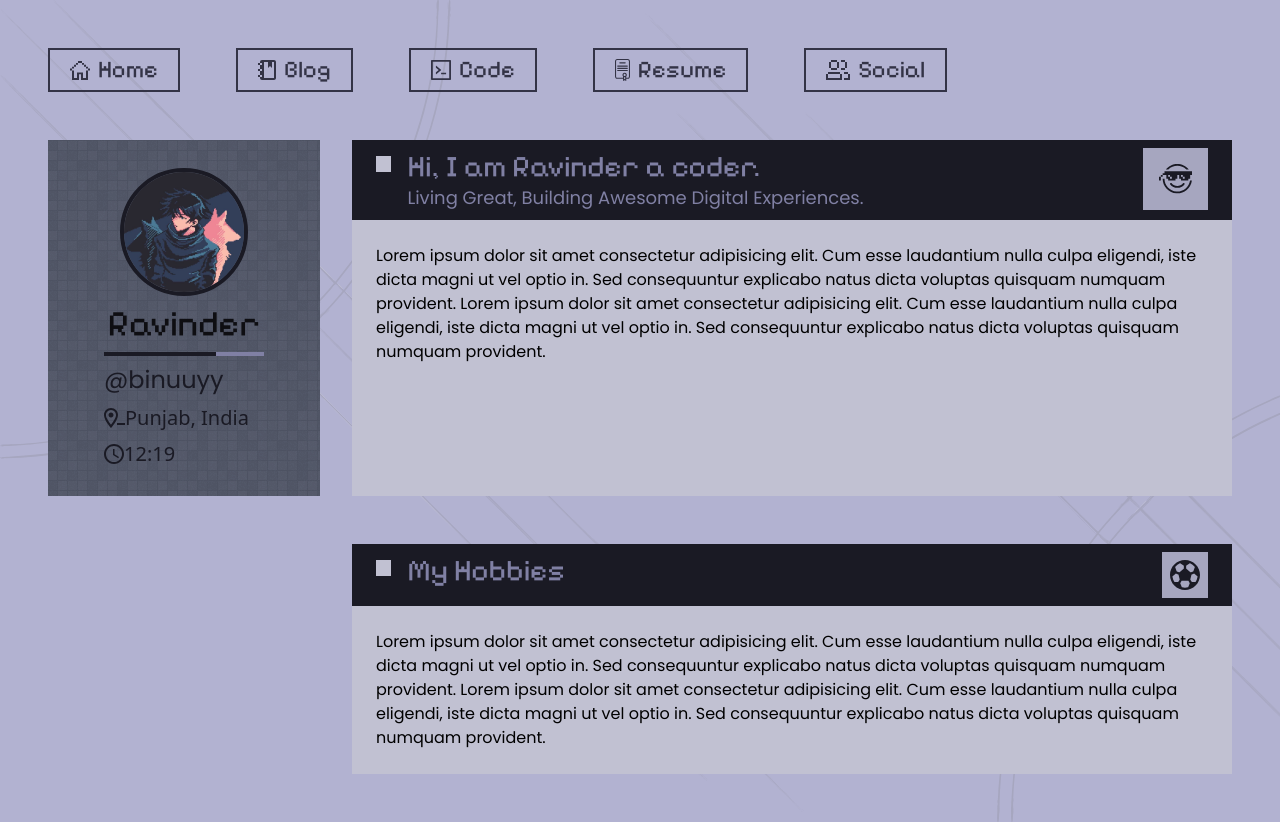
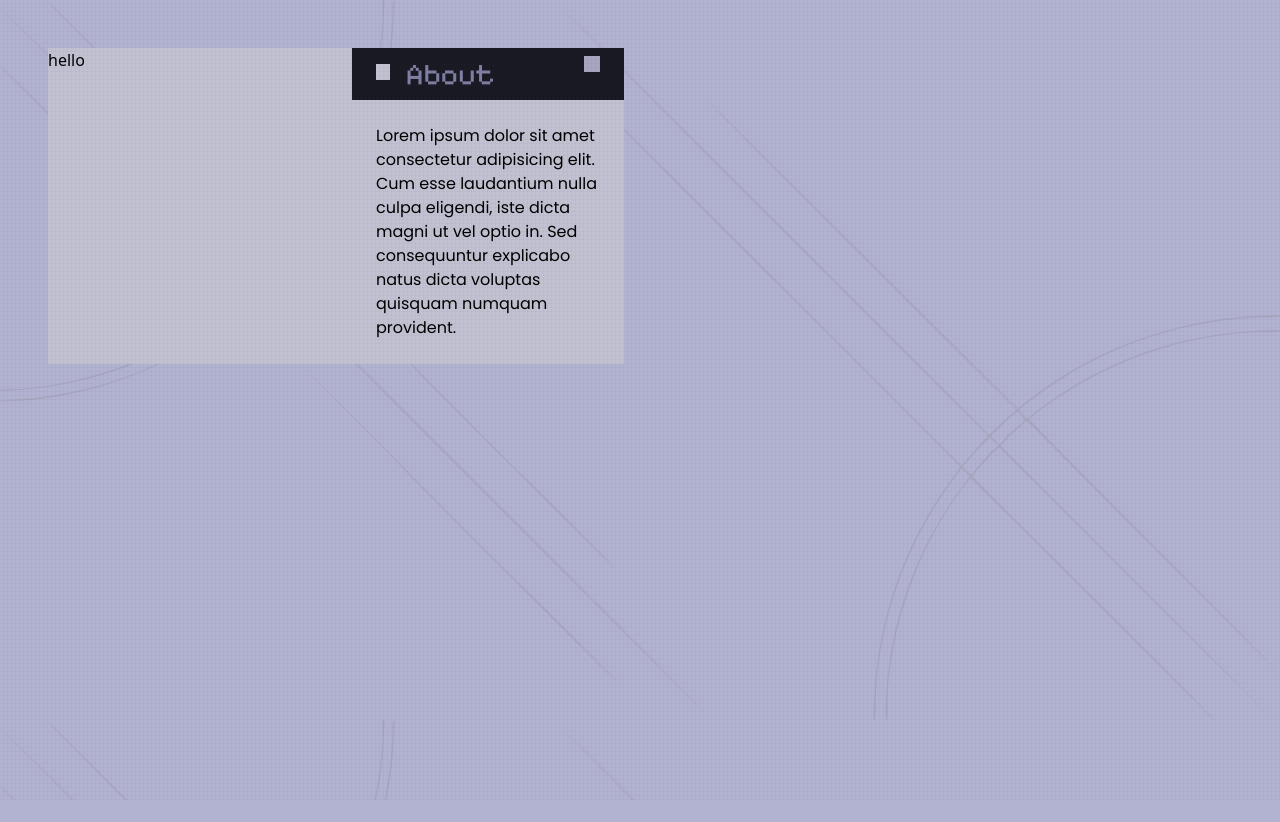
Before and after one commit to ravinderbhatoy/portfolio2, a React (Vite) app: page /code in a window 1280 px wide. After the commit the page ends 800 px from the top, so only its background shows below. Built offline with nearby package versions, Linux system fonts and the light colour scheme.

Commit message:
adding overlay

```diff
--- a/index.html
+++ b/index.html
@@ -1,8 +1,6 @@
 <!doctype html>
 <html lang="en">
-
   <head>
-
     <meta charset="UTF-8" />
     <link rel="icon" type="image/svg+xml" href="/vite.svg" />
     <meta name="viewport" content="width=device-width, initial-scale=1.0" />
@@ -11,15 +9,15 @@
     <link rel="preconnect" href="https://fonts.gstatic.com" crossorigin />
     <link
       href="https://fonts.googleapis.com/css2?family=Pixelify+Sans:wght@400..700&family=Poppins:ital,wght@0,100;0,200;0,300;0,400;0,500;0,600;0,700;0,800;0,900;1,100;1,200;1,300;1,400;1,500;1,600;1,700;1,800;1,900&display=swap"
-    rel="stylesheet" />
-  <link href="src/output.css" rel="stylesheet">
+      rel="stylesheet"
+    />
+    <link href="src/output.css" rel="stylesheet" />
     <title>Vite + React</title>
-
   </head>
 
-<body>
+  <body class="relative">
+    <div class="overlay"></div>
     <div id="root"></div>
     <script type="module" src="/src/main.jsx"></script>
   </body>
-
 </html>
--- a/package.json
+++ b/package.json
@@ -11,7 +11,8 @@
   },
   "dependencies": {
     "react": "^18.3.1",
-    "react-dom": "^18.3.1"
+    "react-dom": "^18.3.1",
+    "react-router-dom": "^7.1.3"
   },
   "devDependencies": {
     "@eslint/js": "^9.15.0",
--- a/src/App.css
+++ b/src/App.css
@@ -3,3 +3,15 @@ body {
     background-image: url('/images/background.svg');
     background-size: cover;
 }
+
+.overlay {
+    position: fixed;
+    top: 0;
+    left: 0;
+    right: 0;
+    bottom: 0;
+    z-index: 500;
+    pointer-events: none;
+    background-image: linear-gradient(90deg, transparent, transparent 3px, rgba(0, 0, 0, .05) 4px), linear-gradient(transparent, transparent 3px, rgba(0, 0, 0, .05) 4px);
+    background-size: 4px 4px;
+}
--- a/src/App.jsx
+++ b/src/App.jsx
@@ -1,43 +1,22 @@
-import { useContext } from "react";
 import "./App.css";
-import Navbar from "./components/Navbar";
-import Postcard from "./components/Postcard";
-import ProfileBox from "./components/ProfileBox";
+import { createBrowserRouter, RouterProvider } from "react-router-dom";
+import Home from "./pages/Home";
+import Code from "./pages/Code";
 
 function App() {
+
+  const router = createBrowserRouter([
+    {
+      path: "/",
+      element: <Home/>
+    },
+    {
+      path: "/code",
+      element: <Code/>
+    }
+  ])
   return (
-    <>
-      <div className="container mx-auto px-12 py-12 space-y-12">
-        <Navbar />
-        <div className="grid gap-8 lg:grid-cols-4">
-          <ProfileBox />
-          <div className="lg:col-span-3 ">
-            <Postcard
-              heading={"Hi, I am Ravinder a coder."}
-              subHeading="Living Great, Building Awesome Digital Experiences."
-              description="
-            Lorem ipsum dolor sit amet consectetur adipisicing elit. Cum esse laudantium nulla culpa eligendi, iste dicta magni ut vel optio in. Sed consequuntur explicabo natus dicta voluptas quisquam numquam provident.
-            Lorem ipsum dolor sit amet consectetur adipisicing elit. Cum esse laudantium nulla culpa eligendi, iste dicta magni ut vel optio in. Sed consequuntur explicabo natus dicta voluptas quisquam numquam provident.
-            "
-              icon="/logo/intro-emote.svg"
-            />
-          </div>
-        </div>
-        <div className="grid gap-8 lg:grid-cols-4">
-          <div className="hidden lg:block"></div>
-          <div className="lg:col-span-3">
-            <Postcard
-              heading={"My Hobbies"}
-              description="
-            Lorem ipsum dolor sit amet consectetur adipisicing elit. Cum esse laudantium nulla culpa eligendi, iste dicta magni ut vel optio in. Sed consequuntur explicabo natus dicta voluptas quisquam numquam provident.
-            Lorem ipsum dolor sit amet consectetur adipisicing elit. Cum esse laudantium nulla culpa eligendi, iste dicta magni ut vel optio in. Sed consequuntur explicabo natus dicta voluptas quisquam numquam provident.
-            "
-              icon="/logo/football.svg"
-            />
-          </div>
-        </div>
-      </div>
-    </>
+    <RouterProvider router={router}/>
   );
 }
 
--- a/src/components/Navbar.jsx
+++ b/src/components/Navbar.jsx
@@ -1,11 +1,12 @@
 import React from "react";
+import { Link } from "react-router-dom";
 
 function Navbar() {
   return (
     <nav className="text-2xl font-heading text-medium-violet">
-      <ul className="flex gap-14 overflow-scroll">
-        <a
-          href=""
+      <ul className="flex gap-14 overflow-scroll no-scrollbar">
+        <Link
+          to=""
           className="border-2 px-5 py-1 border-medium-violet hover:bg-medium-violet hover:text-light-violet"
         >
           <li className="flex gap-2 place-items-center ">
@@ -20,9 +21,9 @@ function Navbar() {
             </svg>
             Home
           </li>
-        </a>
-        <a
-          href=""
+        </Link>
+        <Link
+          to=""
           className="border-2 px-5 py-1 border-medium-violet hover:bg-medium-violet hover:text-light-violet"
         >
           <li className="flex gap-2 place-items-center ">
@@ -36,9 +37,9 @@ function Navbar() {
             </svg>
             Blog
           </li>
-        </a>
-        <a
-          href=""
+        </Link>
+        <Link
+          to="/code"
           className="border-2 px-5 py-1 border-medium-violet hover:bg-medium-violet hover:text-light-violet"
         >
           <li className="flex gap-2 place-items-center ">
@@ -52,8 +53,8 @@ function Navbar() {
             </svg>
             Code
           </li>
-        </a>
-        <a
+        </Link>
+        <Link
           href=""
           className="border-2 px-5 py-1 border-medium-violet hover:bg-medium-violet hover:text-light-violet"
         >
@@ -72,9 +73,9 @@ function Navbar() {
             </svg>
             Resume
           </li>
-        </a>
-        <a
-          href=""
+        </Link>
+        <Link
+          to=""
           className="border-2 px-5 py-1 border-medium-violet hover:bg-medium-violet hover:text-light-violet"
         >
           <li className="flex gap-2 place-items-center ">
@@ -88,7 +89,7 @@ function Navbar() {
             </svg>
             Social
           </li>
-        </a>
+        </Link>
       </ul>
     </nav>
   );
--- a/src/input.css
+++ b/src/input.css
@@ -1,3 +1,15 @@
 @tailwind base;
 @tailwind components;
 @tailwind utilities;
+
+@layer utilities {
+      /* Hide scrollbar for Chrome, Safari and Opera */
+      .no-scrollbar::-webkit-scrollbar {
+          display: none;
+      }
+     /* Hide scrollbar for IE, Edge and Firefox */
+      .no-scrollbar {
+          -ms-overflow-style: none;  /* IE and Edge */
+          scrollbar-width: none;  /* Firefox */
+    }
+  }
--- a/src/output.css
+++ b/src/output.css
@@ -654,6 +654,10 @@ video {
   width: 1rem;
 }
 
+.w-80 {
+  width: 20rem;
+}
+
 .w-full {
   width: 100%;
 }
@@ -664,14 +668,6 @@ video {
 
 .max-w-40 {
   max-width: 10rem;
-}
-
-.grid-cols-1 {
-  grid-template-columns: repeat(1, minmax(0, 1fr));
-}
-
-.flex-wrap {
-  flex-wrap: wrap;
 }
 
 .place-items-center {
@@ -730,24 +726,14 @@ video {
   border-width: 4px;
 }
 
-.border-black {
+.border-hard-violet {
   --tw-border-opacity: 1;
-  border-color: rgb(0 0 0 / var(--tw-border-opacity, 1));
+  border-color: rgb(26 26 36 / var(--tw-border-opacity, 1));
 }
 
 .border-medium-violet {
   --tw-border-opacity: 1;
   border-color: rgb(51 51 70 / var(--tw-border-opacity, 1));
-}
-
-.border-orange-500 {
-  --tw-border-opacity: 1;
-  border-color: rgb(249 115 22 / var(--tw-border-opacity, 1));
-}
-
-.border-hard-violet {
-  --tw-border-opacity: 1;
-  border-color: rgb(26 26 36 / var(--tw-border-opacity, 1));
 }
 
 .bg-ex-ight-violet {
@@ -828,11 +814,6 @@ video {
   padding-bottom: 0.5rem;
 }
 
-.px-0 {
-  padding-left: 0px;
-  padding-right: 0px;
-}
-
 .text-center {
   text-align: center;
 }
@@ -898,6 +879,21 @@ video {
   color: rgb(51 51 70 / var(--tw-text-opacity, 1));
 }
 
+/* Hide scrollbar for Chrome, Safari and Opera */
+
+.no-scrollbar::-webkit-scrollbar {
+  display: none;
+}
+
+/* Hide scrollbar for IE, Edge and Firefox */
+
+.no-scrollbar {
+  -ms-overflow-style: none;
+  /* IE and Edge */
+  scrollbar-width: none;
+  /* Firefox */
+}
+
 .hover\:bg-medium-violet:hover {
   --tw-bg-opacity: 1;
   background-color: rgb(51 51 70 / var(--tw-bg-opacity, 1));
@@ -908,41 +904,9 @@ video {
   color: rgb(166 166 191 / var(--tw-text-opacity, 1));
 }
 
-@media (min-width: 640px) {
-  .sm\:px-0 {
-    padding-left: 0px;
-    padding-right: 0px;
-  }
-
-  .sm\:px-12 {
-    padding-left: 3rem;
-    padding-right: 3rem;
-  }
-}
-
-@media (min-width: 768px) {
-  .md\:p-0 {
-    padding: 0px;
-  }
-
-  .md\:px-0 {
-    padding-left: 0px;
-    padding-right: 0px;
-  }
-
-  .md\:px-12 {
-    padding-left: 3rem;
-    padding-right: 3rem;
-  }
-}
-
 @media (min-width: 1024px) {
   .lg\:col-span-3 {
     grid-column: span 3 / span 3;
-  }
-
-  .lg\:col-span-1 {
-    grid-column: span 1 / span 1;
   }
 
   .lg\:block {
--- /dev/null
+++ b/src/pages/Code.jsx
@@ -0,0 +1,20 @@
+import React from 'react'
+import Postcard from '../components/Postcard'
+
+function Code() {
+  return (
+      <div className="container mx-auto px-12 py-12 space-y-12">
+
+      <div className="grid gap-8 lg:grid-cols-4">
+      <div className="sidebar bg-lightest-violet w-80 h-100">
+         hello
+        </div>
+        <Postcard heading="About"
+          description="Lorem ipsum dolor sit amet consectetur adipisicing elit. Cum esse laudantium nulla culpa eligendi, iste dicta magni ut vel optio in. Sed consequuntur explicabo natus dicta voluptas quisquam numquam provident."
+      />
+      </div>
+      </div>
+  )
+}
+
+export default Code
--- /dev/null
+++ b/src/pages/Home.jsx
@@ -0,0 +1,43 @@
+import React from 'react'
+import Navbar from '../components/Navbar'
+import ProfileBox from '../components/ProfileBox'
+import Postcard from '../components/Postcard'
+
+function Home() {
+  return (
+    <>
+      <div className="container mx-auto px-12 py-12 space-y-12">
+        <Navbar />
+        <div className="grid gap-8 lg:grid-cols-4">
+          <ProfileBox />
+          <div className="lg:col-span-3 ">
+            <Postcard
+              heading={"Hi, I am Ravinder a coder."}
+              subHeading="Living Great, Building Awesome Digital Experiences."
+              description="
+            Lorem ipsum dolor sit amet consectetur adipisicing elit. Cum esse laudantium nulla culpa eligendi, iste dicta magni ut vel optio in. Sed consequuntur explicabo natus dicta voluptas quisquam numquam provident.
+            Lorem ipsum dolor sit amet consectetur adipisicing elit. Cum esse laudantium nulla culpa eligendi, iste dicta magni ut vel optio in. Sed consequuntur explicabo natus dicta voluptas quisquam numquam provident.
+            "
+            icon="/logo/intro-emote.svg"
+            />
+          </div>
+        </div>
+        <div className="grid gap-8 lg:grid-cols-4">
+          <div className="hidden lg:block"></div>
+          <div className="lg:col-span-3">
+            <Postcard
+              heading={"My Hobbies"}
+              description="
+            Lorem ipsum dolor sit amet consectetur adipisicing elit. Cum esse laudantium nulla culpa eligendi, iste dicta magni ut vel optio in. Sed consequuntur explicabo natus dicta voluptas quisquam numquam provident.
+            Lorem ipsum dolor sit amet consectetur adipisicing elit. Cum esse laudantium nulla culpa eligendi, iste dicta magni ut vel optio in. Sed consequuntur explicabo natus dicta voluptas quisquam numquam provident.
+            "
+              icon="/logo/football.svg"
+            />
+          </div>
+        </div>
+      </div>
+    </>
+  )
+}
+
+export default Home
```
Also changed, not shown: src/Dashboard.jsx (added, +7 -0 lines), src/components/ContentBox.jsx (deleted, +0 -11 lines), 1 other file (tests, documents, lock files or other folders). Lines whose indentation alone changed are shown as unchanged.
